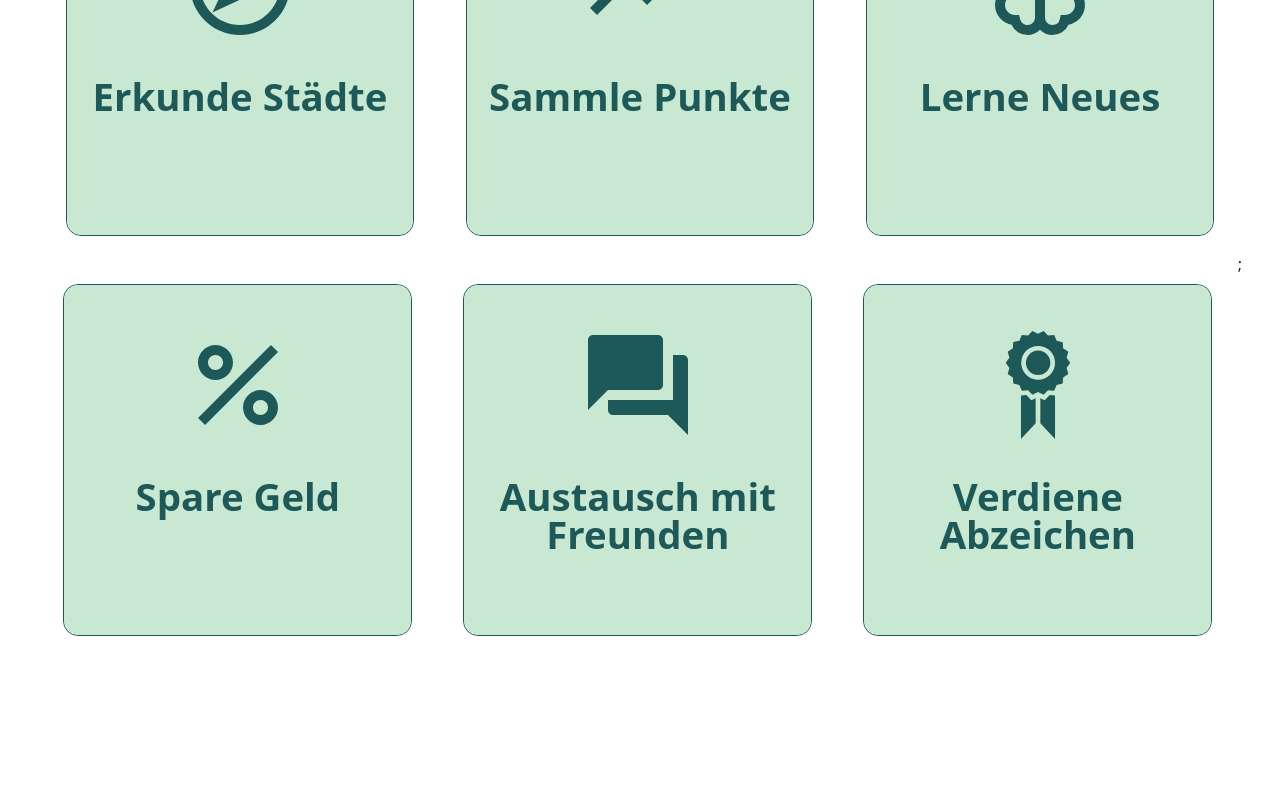
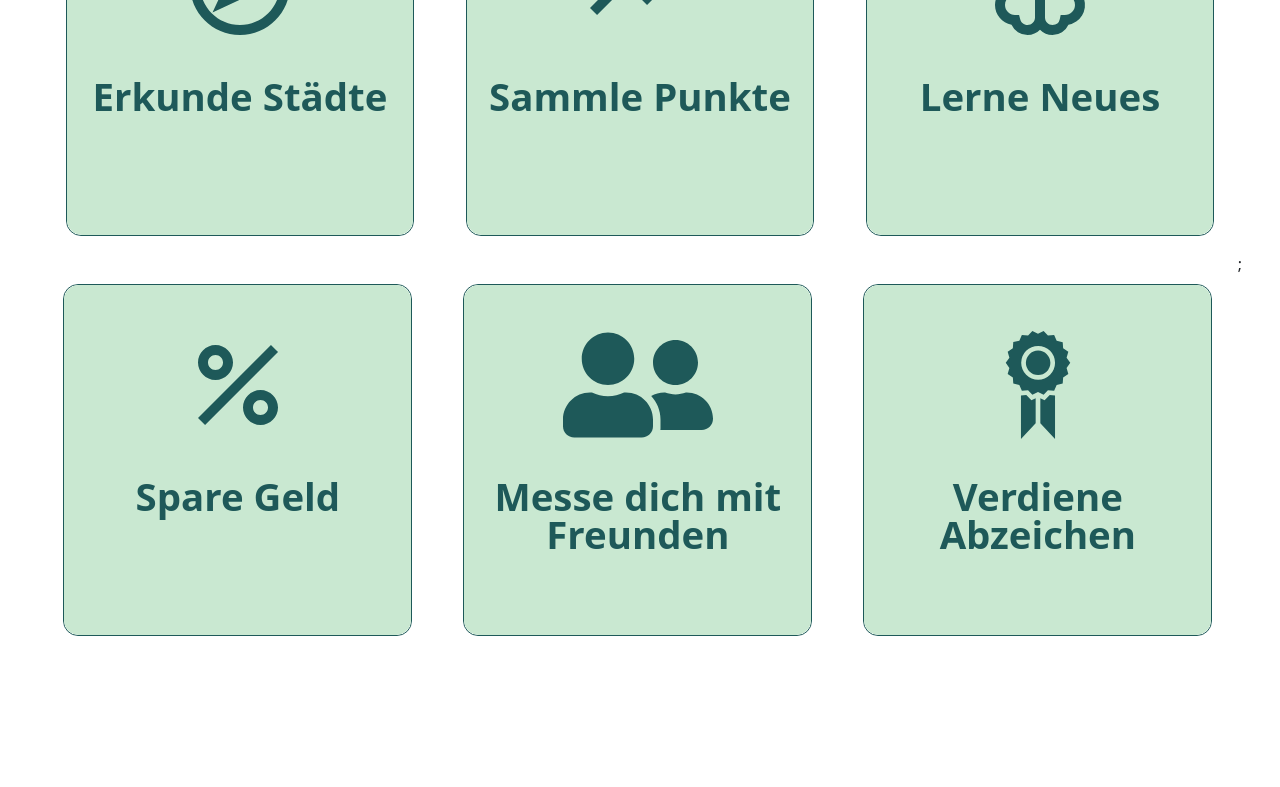
Before and after one commit to GeoStories2023/website, a React (Vite) app: page /features in a window 1280 px wide. Shown: the part 372-1159 px from the top of the page. Built offline with nearby package versions, Linux system fonts and the light colour scheme; no server answers.

Commit message:
Update Features.tsx

```diff
--- a/src/components/features/Features.tsx
+++ b/src/components/features/Features.tsx
@@ -4,7 +4,6 @@ import {
   MdOutlineExplore as Explore,
   MdTrendingUp as Points,
   MdPercent as Percentage,
-  MdQuestionAnswer as Dialog,
 } from "react-icons/md";
 import { BiBrain as Brain, BiLeaf as Sustainabilty } from "react-icons/bi";
 import { GiAchievement as Achievement } from "react-icons/gi";
@@ -15,6 +14,7 @@ import {
   BsUniversalAccess as Accessibility,
 } from "react-icons/bs";
 import { TbAugmentedReality2 as Ai } from "react-icons/tb";
+import { FaUserFriends as Friends } from "react-icons/fa";
 
 function Features() {
   const features = [
@@ -43,8 +43,8 @@ function Features() {
         "Lorem ipsum dolor sit amet consectetur adipisicing elit. Unde iusto aspernatur quod porro totam, hic dolorem illo beatae aut expedita at pariatur eos voluptatem doloremque quaerat facilis! Nobis, est qui.",
     },
     {
-      icon: <Dialog className="current-feature-icon" />,
-      headline: "Austausch mit Freunden",
+      icon: <Friends className="current-feature-icon" />,
+      headline: "Messe dich mit Freunden",
       content:
         "Lorem ipsum dolor sit amet consectetur adipisicing elit. Unde iusto aspernatur quod porro totam, hic dolorem illo beatae aut expedita at pariatur eos voluptatem doloremque quaerat facilis! Nobis, est qui.",
     },
```
